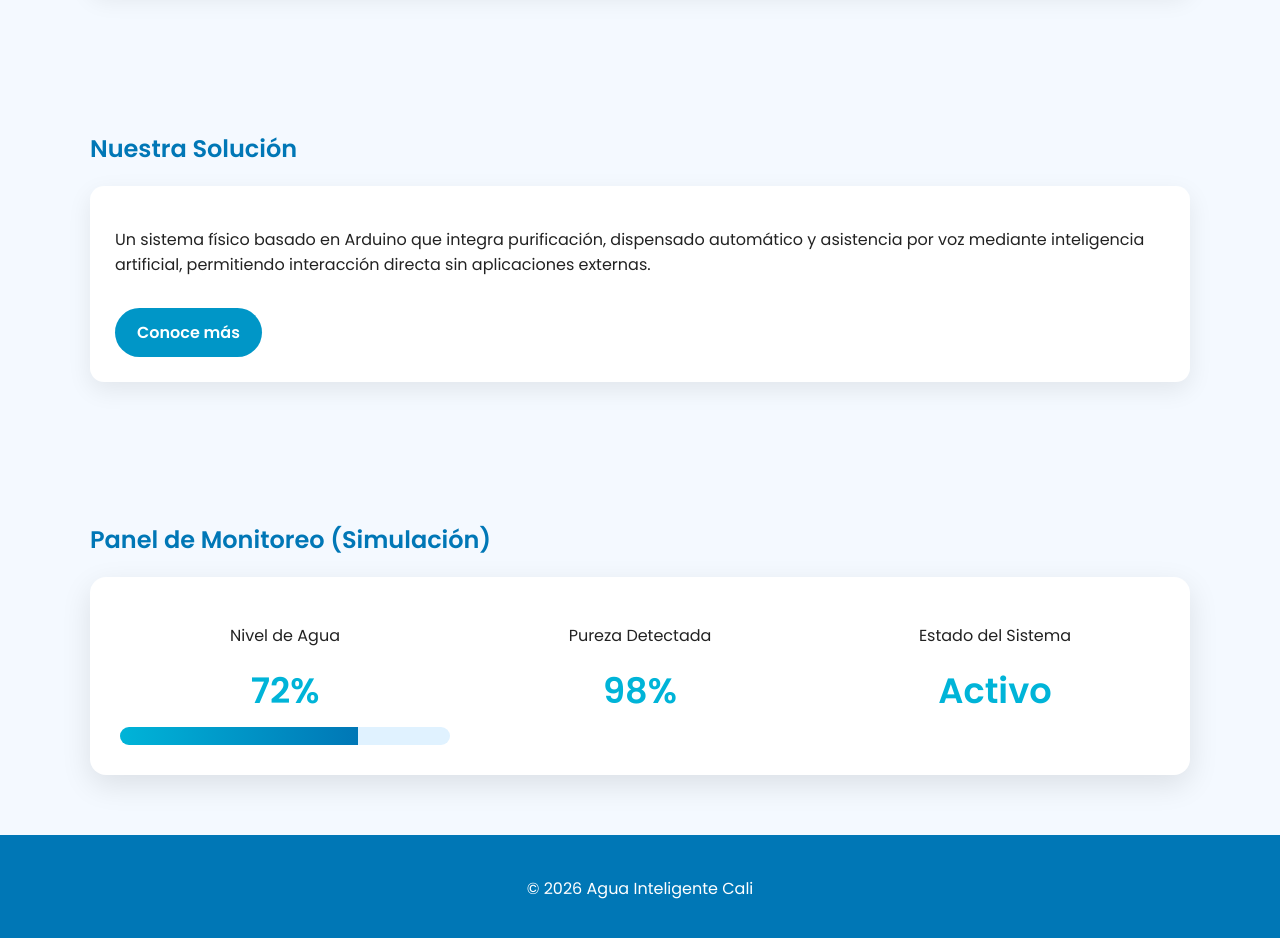
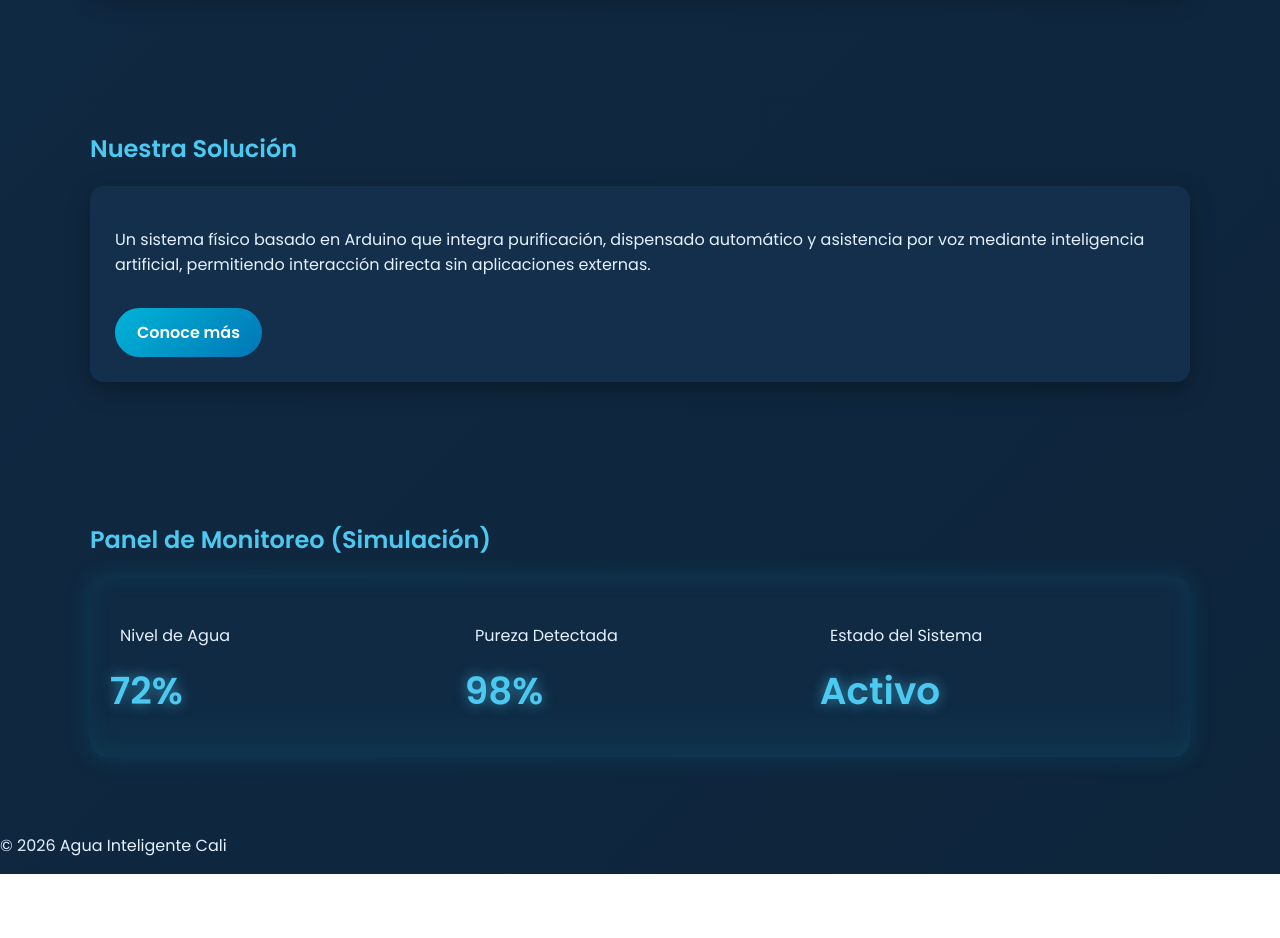
Before and after one commit to mizzchi/agua-inteligente, a plain HTML site: page index.html in a window 1280 px wide. Shown: the part 660-1598 px from the top of the page. After the commit the page ends 1534 px from the top, so only its background shows below. Drawn offline with Linux system fonts and the light colour scheme.

Commit message:
index.html

```diff
--- a/index.html
+++ b/index.html
@@ -1,4 +1,3 @@
-<!DOCTYPE html>
 <html lang="es">
 <head>
 <meta charset="UTF-8">
@@ -10,17 +9,27 @@
 
 <style>
 
+/* ===== BODY ===== */
 body{
     margin:0;
     font-family:'Poppins',sans-serif;
-    background:#f4f9ff;
-    color:#222;
+    background:linear-gradient(135deg,#0b1f33,#102a43,#0b1f33);
+    background-size:400% 400%;
+    animation:fondo 18s ease infinite;
+    color:#e6f1ff;
 }
 
-/* NAVBAR */
+@keyframes fondo{
+   0%{background-position:0% 50%;}
+   50%{background-position:100% 50%;}
+   100%{background-position:0% 50%;}
+}
+
+/* ===== NAVBAR ===== */
 nav{
-    background:white;
-    box-shadow:0 2px 10px rgba(0,0,0,0.08);
+    background:rgba(10,25,47,0.7);
+    backdrop-filter:blur(10px);
+    box-shadow:0 2px 10px rgba(0,0,0,0.3);
     padding:15px 40px;
     display:flex;
     justify-content:space-between;
@@ -30,27 +39,55 @@ nav{
 }
 
 nav h2{
-    color:#0077b6;
+    color:#4cc9f0;
     margin:0;
 }
 
 nav a{
     text-decoration:none;
-    color:#0077b6;
+    color:#4cc9f0;
     font-weight:600;
+    transition:.3s;
 }
 
-/* HERO */
+nav a:hover{
+    opacity:.7;
+}
+
+/* ===== HERO ===== */
 header{
     background:linear-gradient(135deg,#0077b6,#00b4d8);
     color:white;
     text-align:center;
     padding:90px 20px;
+    animation:fadeUp 1s ease;
 }
 
 header h1{
     font-size:3rem;
     margin:0;
+    letter-spacing:1px;
+    text-shadow:
+        0 0 10px rgba(0,180,216,.6),
+        0 0 25px rgba(0,180,216,.4);
+    animation:tituloGlow 4s ease-in-out infinite;
+}
+
+@keyframes tituloGlow{
+    0%{
+        transform:translateY(0);
+        text-shadow:0 0 8px rgba(0,180,216,.4);
+    }
+    50%{
+        transform:translateY(-4px);
+        text-shadow:
+            0 0 18px rgba(0,180,216,.9),
+            0 0 35px rgba(0,119,182,.6);
+    }
+    100%{
+        transform:translateY(0);
+        text-shadow:0 0 8px rgba(0,180,216,.4);
+    }
 }
 
 header p{
@@ -58,19 +95,20 @@ header p{
     opacity:.9;
 }
 
-/* SECCIONES */
+/* ===== SECCIONES ===== */
 section{
     max-width:1100px;
     margin:auto;
     padding:60px 20px;
+    animation:fadeUp 1s ease;
 }
 
 h2{
-    color:#0077b6;
+    color:#4cc9f0;
     margin-bottom:20px;
 }
 
-/* TARJETAS */
+/* ===== TARJETAS ===== */
 .grid{
     display:grid;
     grid-template-columns:repeat(auto-fit,minmax(260px,1fr));
@@ -78,20 +116,21 @@ h2{
 }
 
 .card{
-    background:white;
+    background:#132f4c;
     border-radius:14px;
     padding:25px;
-    box-shadow:0 8px 25px rgba(0,0,0,0.08);
-    transition:.3s;
+    box-shadow:0 8px 25px rgba(0,0,0,0.3);
+    transition:.35s;
 }
 
 .card:hover{
-    transform:translateY(-6px);
+    transform:translateY(-8px) scale(1.02);
+    box-shadow:0 15px 35px rgba(0,180,216,0.25);
 }
 
-/* BOTONES */
+/* ===== BOTONES ===== */
 .btn{
-    background:#0096c7;
+    background:linear-gradient(135deg,#00b4d8,#0077b6);
     color:white;
     padding:12px 22px;
     border-radius:30px;
@@ -99,51 +138,62 @@ h2{
     display:inline-block;
     margin-top:15px;
     font-weight:600;
+    transition:.3s;
 }
 
 .btn:hover{
-    background:#023e8a;
+    transform:scale(1.07);
+    box-shadow:0 0 18px rgba(0,180,216,0.6);
 }
 
-/* DASHBOARD */
+/* ===== DASHBOARD ===== */
 .dashboard{
-    background:white;
+    background:#102a43;
     border-radius:16px;
     padding:30px;
-    box-shadow:0 10px 30px rgba(0,0,0,0.1);
-}
-
-.metric{
-    text-align:center;
-}
-
-.metric h3{
-    font-size:2.2rem;
-    color:#00b4d8;
-    margin:10px 0;
-}
-
-/* BARRA SIMULADA */
-.bar{
-    height:18px;
-    background:#e0f2ff;
-    border-radius:20px;
+    box-shadow:
+        0 0 25px rgba(0,180,216,0.15),
+        inset 0 0 25px rgba(0,180,216,0.08);
+    position:relative;
     overflow:hidden;
 }
 
-.fill{
-    height:100%;
-    width:72%;
-    background:linear-gradient(90deg,#00b4d8,#0077b6);
+/* línea escáner */
+.dashboard::before{
+    content:"";
+    position:absolute;
+    top:-100%;
+    left:0;
+    width:100%;
+    height:200%;
+    background:linear-gradient(
+        transparent,
+        rgba(0,180,216,0.15),
+        transparent
+    );
+    animation:scan 6s linear infinite;
 }
 
-/* FOOTER */
-footer{
-    background:#0077b6;
-    color:white;
-    text-align:center;
-    padding:25px;
+@keyframes scan{
+    from{transform:translateY(0);}
+    to{transform:translateY(100%);}
+  }
+  .metric h3{
+    font-size:2.2rem;
+    color:#4cc9f0;
+    margin:10px 0;
+    text-shadow:0 0 12px rgba(76,201,240,.6);
+    animation:pulseMetric 3s ease-in-out infinite;
 }
+
+@keyframes pulseMetric{
+    0%,100%{
+        transform:scale(1);
+    }
+    50%{
+        transform:scale(1.08);
+    }
+  }
 
 </style>
 </head>
@@ -200,7 +250,6 @@ Un sistema físico basado en Arduino que integra purificación, dispensado autom
 <p>Estado del Sistema</p>
 <h3>Activo</h3>
 </div>
-
 </div>
 </div>
 
```
